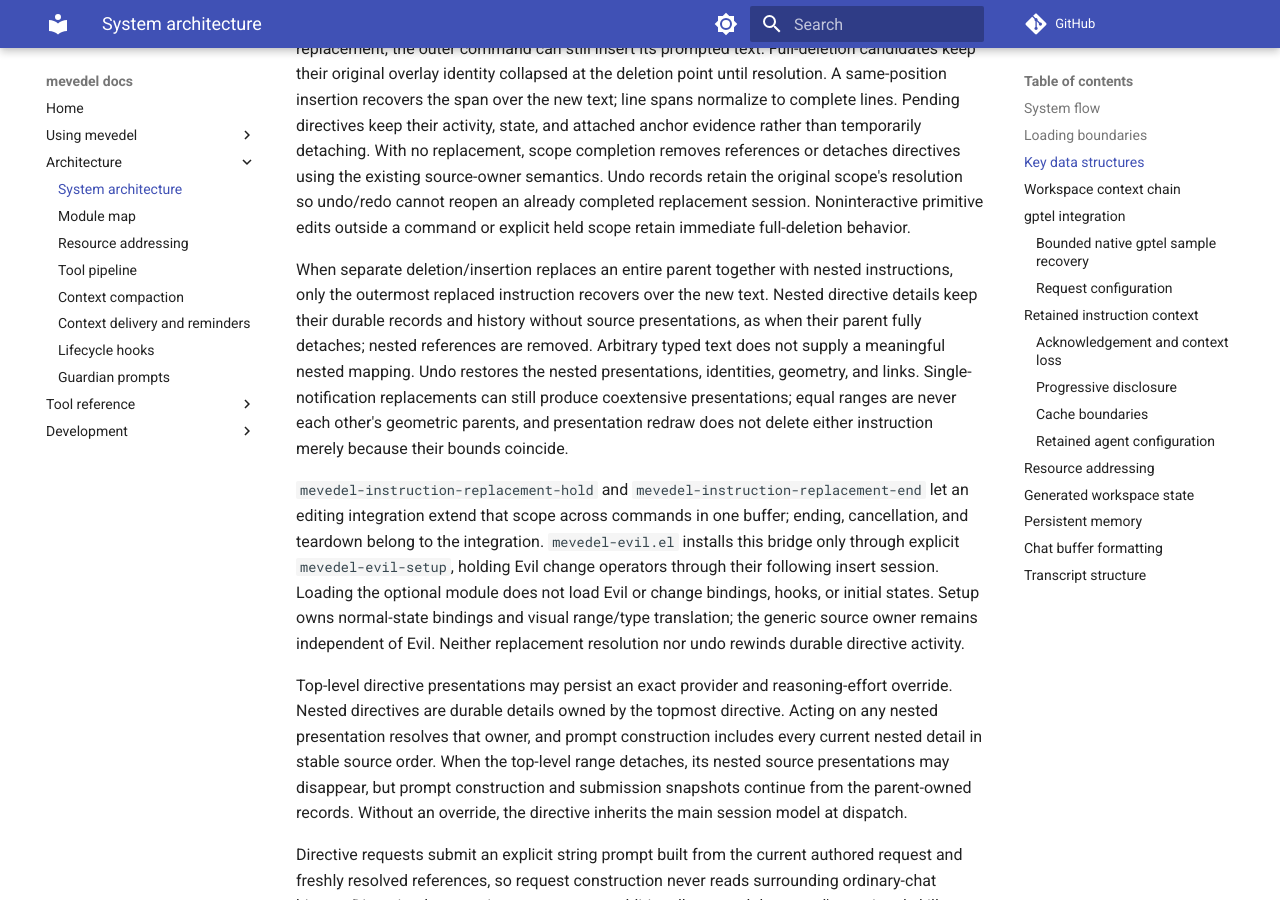
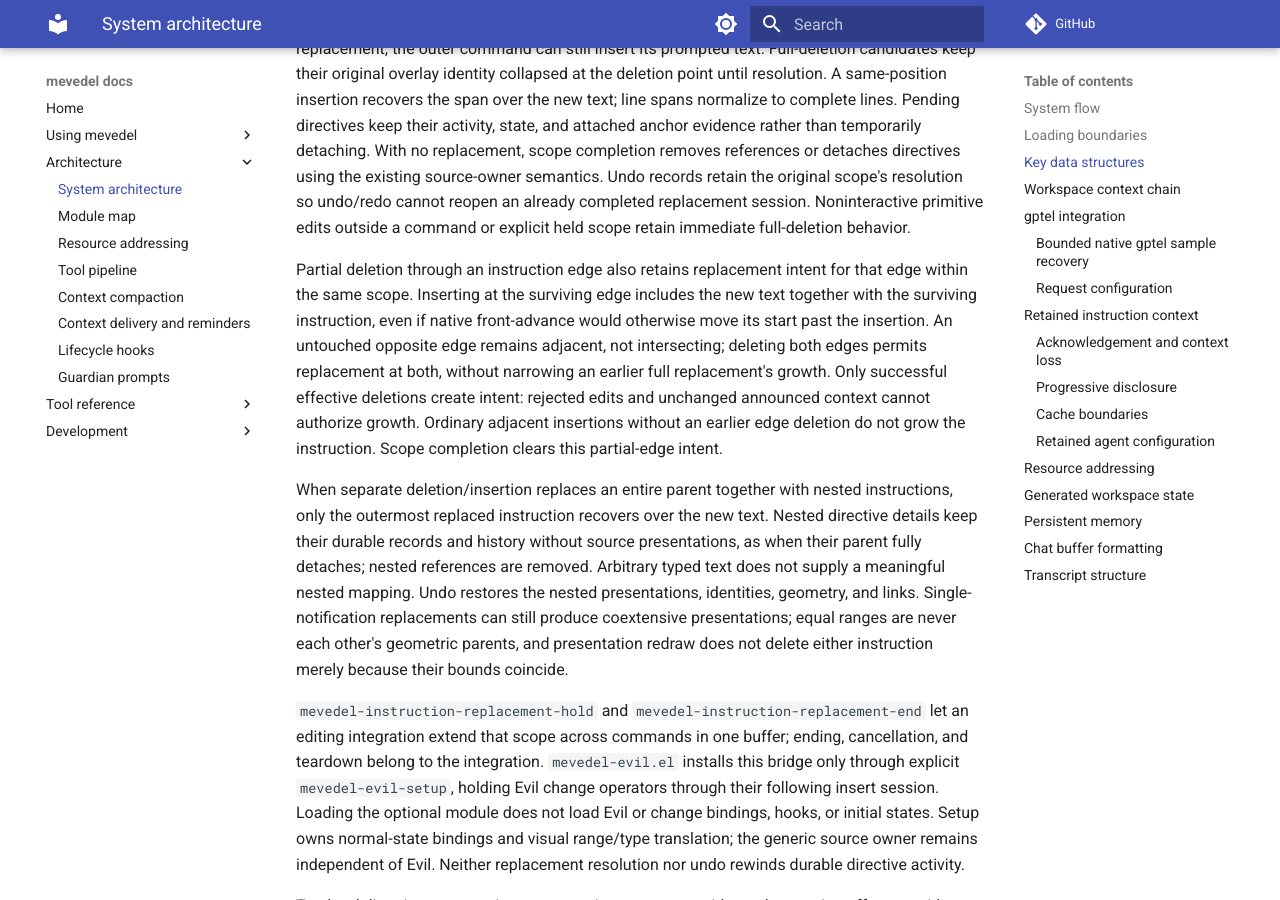
Before and after one commit to FrauH0lle/mevedel, an MkDocs documentation site: the page built from docs/architecture.md, in a window 1280 px wide and 900 px high, scrolled down 5691 px. Built offline with MkDocs 1.6.1 and Material for MkDocs 9.7.7, drawn with Linux system fonts in a browser that asks for light colours; comment, search, counter and statistics services are not loaded.

Commit message:
fix(instructions): Retain text replacing partially deleted edges
Keep successful partial-edge deletion intent within the command or held
replacement scope. Include subsequent replacement text at that edge without
admitting untouched opposite edges or reopening closed undo provenance.
Discard stale before-change captures after rejected edits before inferring a
replacement from a mismatched native after-change notification.

* mevedel-directive-source.el (mevedel--instruction-adjust-edit): Capture
successful effective edge deletions and preserve prior edge capabilities.
(mevedel--instruction-after-change): Validate and discard stale captures.

* test/test-mevedel-directive-source-replacement.el: Cover vanilla partial
delete-selection, edge exclusion, scope closure, rejection, native notification
recovery, and undo/redo.

* test/test-mevedel-evil.el: Add the supplied visual-line creation reproduction
and 42 real-key operator/line-position/span-shape regressions with exact bounds
and undo/redo checks.

* README.md: Describe partial-line replacement preservation.

* docs/architecture.md: Specify successful edge intent and adjacency exclusions.

```diff
--- a/docs/architecture.md
+++ b/docs/architecture.md
@@ -254,6 +254,16 @@ the existing source-owner semantics. Undo records retain the original scope's
 resolution so undo/redo cannot reopen an already completed replacement session.
 Noninteractive primitive edits outside a command or explicit held scope retain
 immediate full-deletion behavior.
+
+Partial deletion through an instruction edge also retains replacement intent for
+that edge within the same scope. Inserting at the surviving edge includes the new
+text together with the surviving instruction, even if native front-advance would
+otherwise move its start past the insertion. An untouched opposite edge remains
+adjacent, not intersecting; deleting both edges permits replacement at both,
+without narrowing an earlier full replacement's growth. Only successful effective
+deletions create intent: rejected edits and unchanged announced context cannot
+authorize growth. Ordinary adjacent insertions without an earlier edge deletion
+do not grow the instruction. Scope completion clears this partial-edge intent.
 
 When separate deletion/insertion replaces an entire parent together with nested
 instructions, only the outermost replaced instruction recovers over the new
```
Also changed, not shown: README.md (+2 -0 lines), 3 other files.
